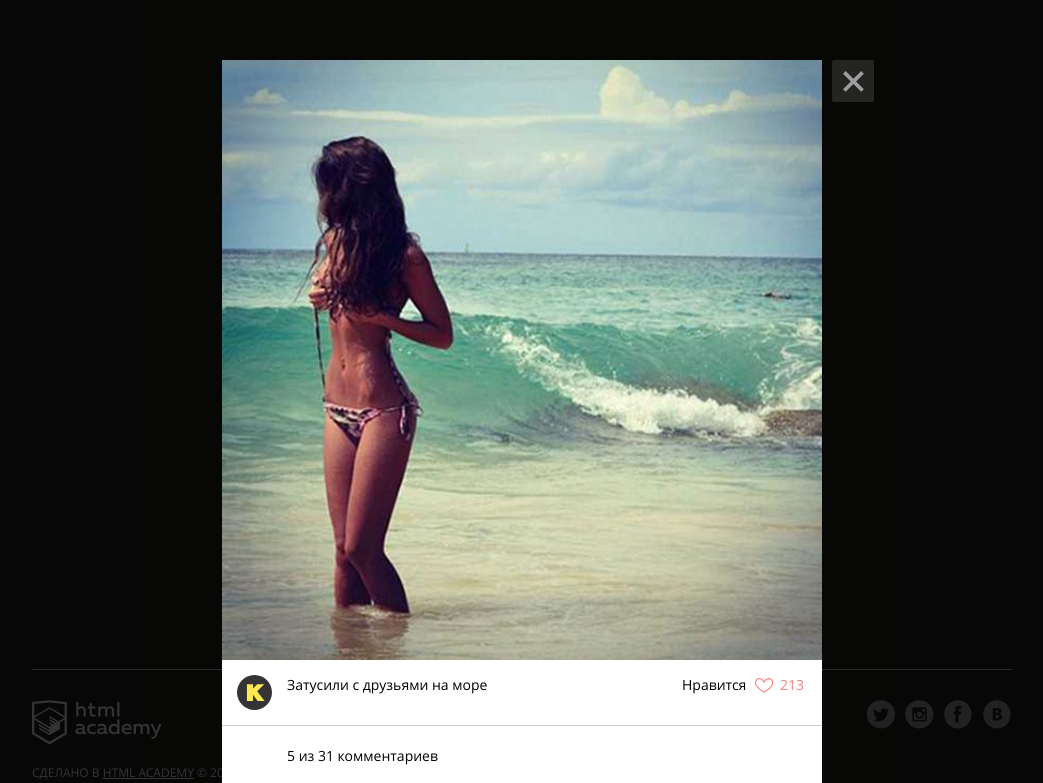
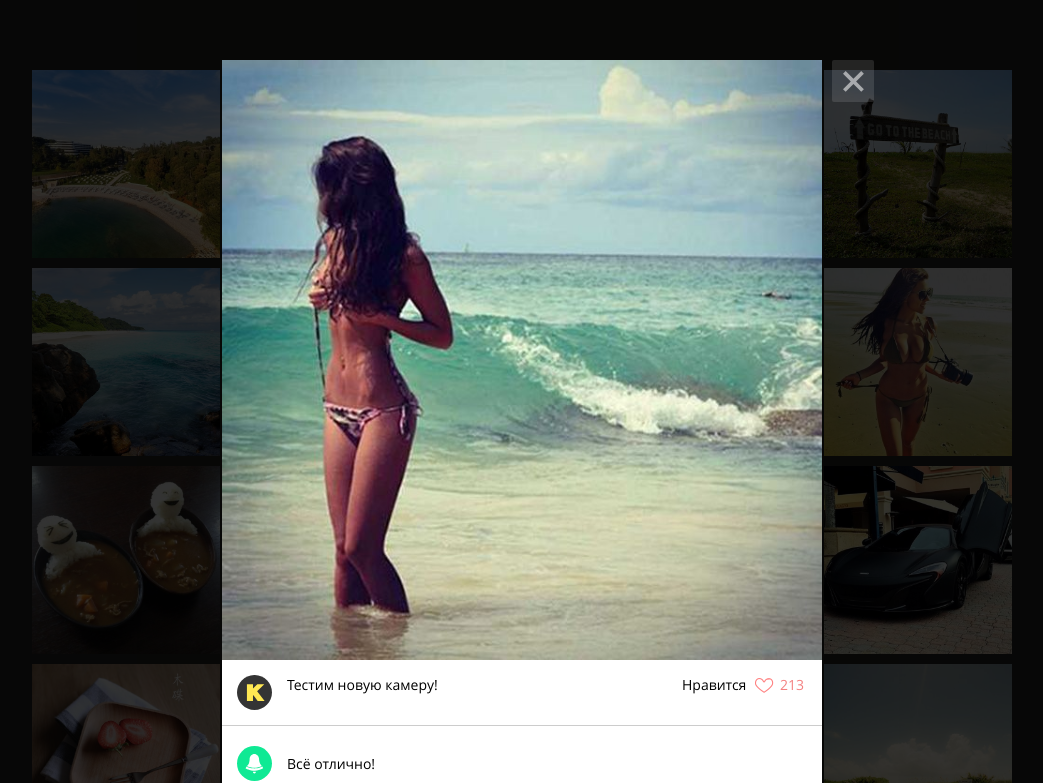
Before and after one commit to TarasKhust/kekstagram, a website: page index.html in a window 1280 px wide. Shown: the top 783 px of the page, without its empty margins (118-1161 px from the left). Drawn offline with Linux system fonts and the light colour scheme.

Commit message:
add function

```diff
--- a/index.html
+++ b/index.html
@@ -155,9 +155,7 @@
           <!-- Комментарии к изображению -->
           <div class="social__comment-count">5 из <span class="comments-count">125</span> комментариев</div>
           <ul class="social__comments">
-            <!-- Место для вставки комментариев пользователей -->
           </ul>
-
           <!-- Кнопка для загрузки новой порции комментариев -->
           <button type="button" class="social__comments-loader  comments-loader">Загрузить еще</button>
 
@@ -203,7 +201,7 @@
 
   <!-- Шаблон комментария к фотографии -->
   <template id="comment-template">
-    <li class="social__comment">
+    <li class="social__comment social__comment--text">
       <img class="social__picture" src="" alt="Аватар комментатора фотографии" width="35" height="35">
        <p class="social__text"></p>
     </li>
--- a/js/pictures.js
+++ b/js/pictures.js
@@ -11,8 +11,9 @@ let DescripthionDate = {
 };
 
 let template = document.querySelector('#picture').content;
-let picture = template.querySelector('.picture');
+let picture = document.querySelector('.pictures');
 let galleryPicture = document.querySelector('.big-picture');
+let socialTemplate = document.querySelector('#comment-template').content;
 let socialComents = document.querySelector('.social__comments');
 
 // Генерация правельного масива с данными для шаблона
@@ -33,8 +34,8 @@ function renderTemplate() {
   let pictureData = GenerateDescription();
   let fragment = document.createDocumentFragment();
 
-  pictureData.forEach((value, index, array) => {
-    fragment.appendChild(renderPicture(value))
+  pictureData.forEach((value) => {
+    fragment.appendChild(renderPicture(value));
   });
 
   picture.appendChild(fragment);
@@ -85,31 +86,33 @@ function getRandomDescription(array) {
   return randomElement
 }
 
-// Функция создание класса под коментариямы
-function creatingANewBlock(array) {
-  let value;
-  array.forEach((item) => {
-    value = item;
-  });
-  let socialCaption = document.querySelector('.social__caption');
+// шаблон коментария
+function creatingANewBlock(value) {
+  let cloneNode = socialTemplate.cloneNode(true);
+  let description = document.querySelector('.social__caption');
+  description.textContent = value.description;
+  cloneNode.querySelector('.social__picture').src = `img/avatar-${getRandomInt(1,6)}.svg`;
+  cloneNode.querySelector('.social__text').textContent = value.comments;
+  return cloneNode;
+}
+// Функция создания шаблона коментария
+function renderTemplateComments() {
+  let pictureData = GenerateDescription();
   let fragment = document.createDocumentFragment();
-  let liClass = document.createElement('li');
-  let imgClass = document.createElement('img');
-  let pClass = document.createElement('p');
-  socialCaption.textContent = value.description;
-  pClass.classList.add('social__text');
-  pClass.textContent = value.comments;
-  liClass.classList.add('social__comment', 'social__comment--text');
-  imgClass.classList.add('social__picture');
-  imgClass.src = `img/avatar-${getRandomInt(1,6)}.svg`;
-  imgClass.width = 35;
-  imgClass.height = 35;
-  fragment.appendChild(liClass);
-  fragment.appendChild(imgClass);
-  fragment.appendChild(pClass);
+
+  for (let i = 1; i <= 2; i++) {
+    let value = pictureData[i];
+    fragment.appendChild(creatingANewBlock(value));
+  }
+
   socialComents.appendChild(fragment);
+}
+renderTemplateComments();
 
-
-
+function hideClass () {
+  let socialComment = document.querySelector('.social__comment-count');
+  let socialLoad = document.querySelector('.social__comments-loader');
+  socialComment.classList.add('visually-hidden');
+  socialLoad.classList.add('visually-hidden');
 }
-creatingANewBlock(GenerateDescription());
+hideClass();
```
